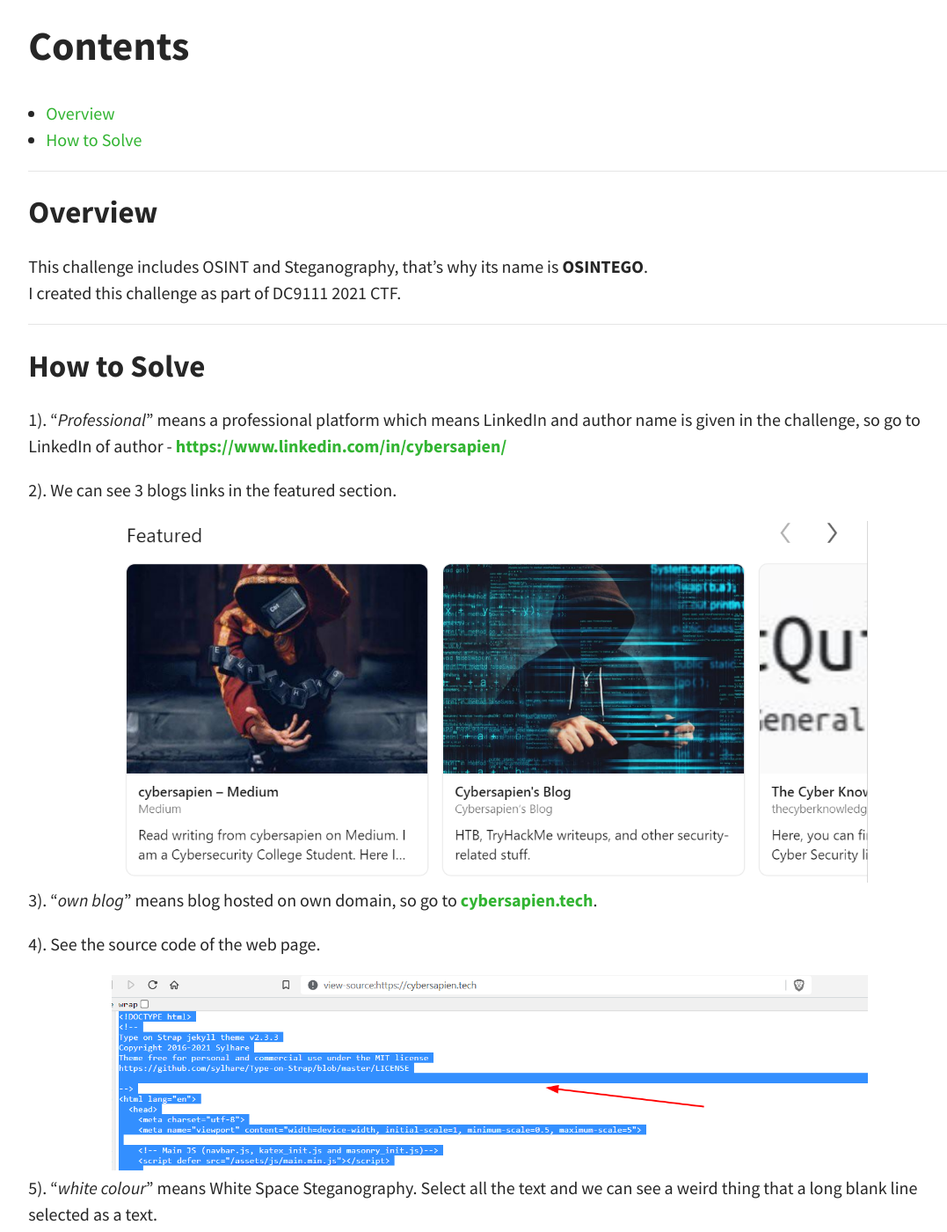
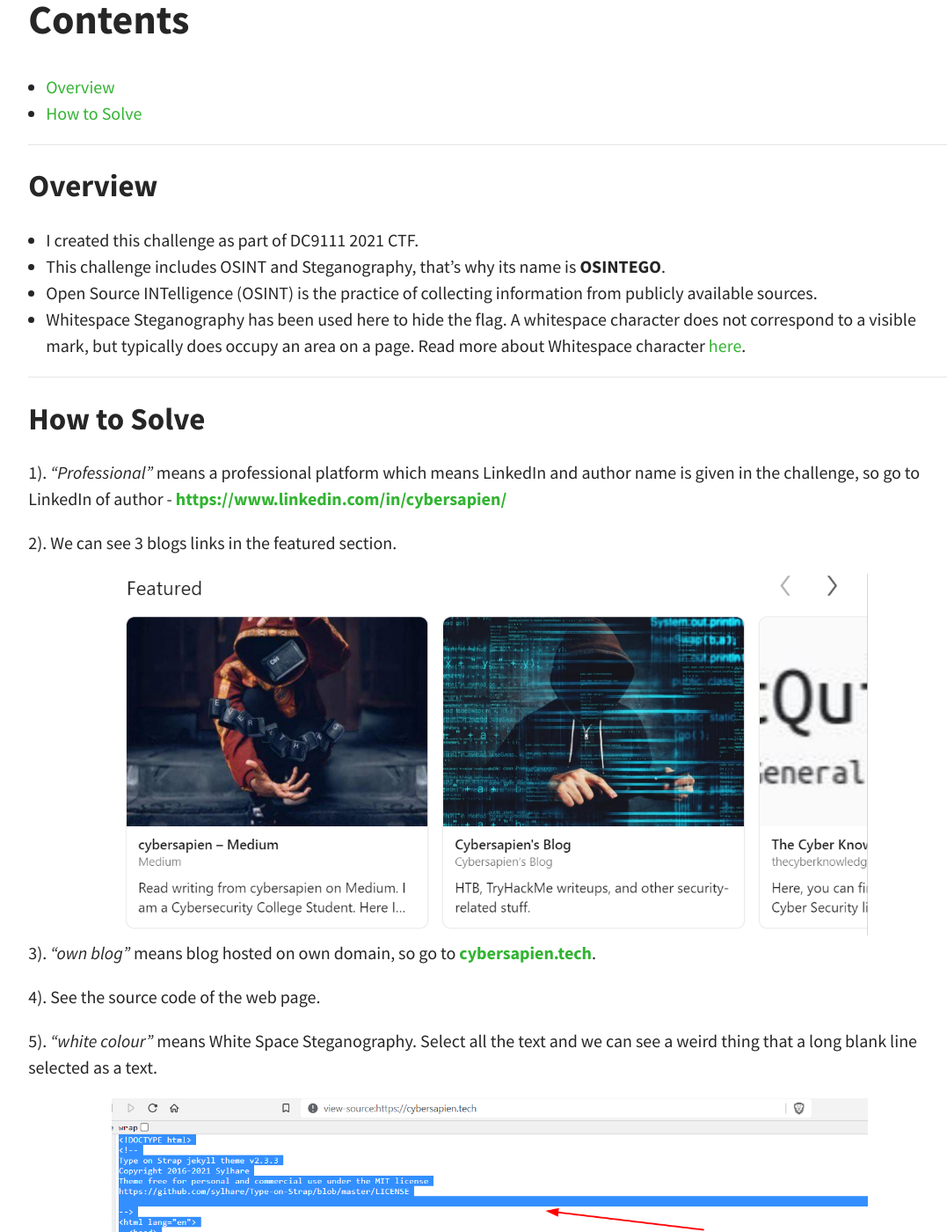
Before and after one commit to thecybersapien/thecybersapien.github.io, a Jekyll site: the page built from _posts/2021-10-02-osintego-writeup.md, in a window 1280 px wide and 1400 px high, scrolled down 637 px. Shown: the whole window at 88% size, without its empty margins (83-1160 px from the left). Built offline with Jekyll 4.4.1, drawn with Linux system fonts in a browser that asks for light colours; some of the changed text lies outside the part shown.

Commit message:
Update 2021-10-02-osintego-writeup.md

```diff
--- a/_posts/2021-10-02-osintego-writeup.md
+++ b/_posts/2021-10-02-osintego-writeup.md
@@ -8,8 +8,6 @@ author: shivamsaraswat
 excerpt_separator: <!--more-->
 ---
 
-<!-- <center><img src="/assets/img/feature-img/vulnhub.png" alt="Machine Information"></center> -->
-<br>
 **Challenge Category: OSINT**
 
 **Challenge:**
@@ -28,31 +26,26 @@ The author is a professional person and has a medium to run his own blog. He lik
 
 ## Overview
 
-This challenge includes OSINT and Steganography, that’s why its name is **OSINTEGO**.<br>
-I created this challenge as part of DC9111 2021 CTF.
+* I created this challenge as part of DC9111 2021 CTF.
+* This challenge includes OSINT and Steganography, that’s why its name is **OSINTEGO**.
+* Open Source INTelligence (OSINT) is the practice of collecting information from publicly available sources.
+* Whitespace Steganography has been used here to hide the flag. A whitespace character does not correspond to a visible mark, but typically does occupy an area on a page. Read more about Whitespace character [here](https://en.wikipedia.org/wiki/Whitespace_character).
 
 <hr>
 
-<!-- ## Strategy to Solve
-
-- Network Scanning (arp-scan, Nmap)
-- Take root access and capture the flag -->
-
-<!-- <hr> -->
-
 ## How to Solve
 
-1). "*Professional*" means a professional platform which means LinkedIn and author name is given in the challenge, so go to LinkedIn of author - **[https://www.linkedin.com/in/cybersapien/](https://www.linkedin.com/in/cybersapien/)**
+1). *"Professional"* means a professional platform which means LinkedIn and author name is given in the challenge, so go to LinkedIn of author - **[https://www.linkedin.com/in/cybersapien/](https://www.linkedin.com/in/cybersapien/)**
 
 2). We can see 3 blogs links in the featured section.
 <center><img src="/assets/img/ctf/dc9111-2021/featured-section.png" alt="Featured Section"></center>
 
-3). "*own blog*" means blog hosted on own domain, so go to **[cybersapien.tech](https://cybersapien.tech/)**.
+3). *"own blog"* means blog hosted on own domain, so go to **[cybersapien.tech](https://cybersapien.tech/)**.
 
 4). See the source code of the web page.
+
+5). *"white colour"* means White Space Steganography. Select all the text and we can see a weird thing that a long blank line selected as a text.
 <center><img src="/assets/img/ctf/dc9111-2021/source-code.png" alt="Featured Section"></center>
-
-5). "*white colour*" means White Space Steganography. Select all the text and we can see a weird thing that a long blank line selected as a text.
 
 6). Copy this line, and paste it in Sublime Text or VS code editor.
 
```
Also changed, not shown: other parts of _posts/2021-10-02-osintego-writeup.md (+1 -1 lines).
